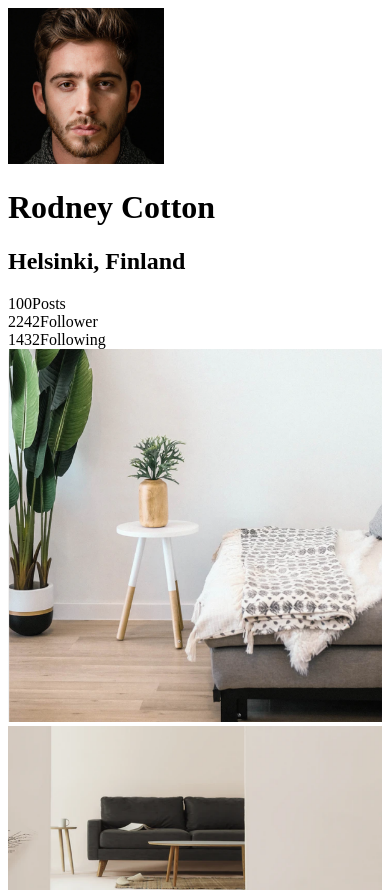
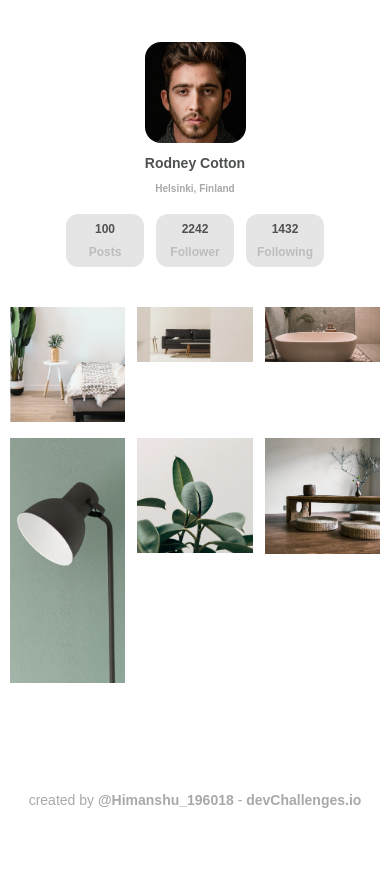
Before and after one commit to Himanshu-196018/my_gallery_challenge, a plain HTML site: page index.html in a window 390 px wide. Shown: the top 890 px of the page. After the commit the page ends 844 px from the top, so only its background shows below. Drawn offline with Linux system fonts and the light colour scheme.

Commit message:
added readme and styled for phones

```diff
--- a/index.html
+++ b/index.html
@@ -9,7 +9,7 @@
       type="image/x-icon"
     />
     <link rel="stylesheet" href="style.css" />
-    <title>My Gallary</title>
+    <title>My Gallery</title>
   </head>
   <body>
     <header>
@@ -30,7 +30,7 @@
         </div>
       </div>
     </header>
-    <div class="gallary">
+    <div class="gallery">
       <div class="image">
         <a href="images/photo1.png"
           ><img src="images/photo1.png" alt="" width="100%"
--- a/style.css
+++ b/style.css
@@ -1,7 +1,86 @@
+@import ("https://fonts.googleapis.com/css2?family=Montserrat&display=swap");
 * {
   box-sizing: border-box;
-  marginn: 0;
+  margin: 0;
   padding: 0;
+}
+body {
+  width: 100%;
+  display: flex;
+  flex-direction: column;
+  flex-wrap: wrap;
+  justify-content: center;
+  font-family: Montserrat, sans-serif;
+}
+
+/* styling header of the page */
+header {
+  margin-top: 30px;
+  display: inline-block;
+  align-self: center;
+  font-weight: 600;
+}
+
+/* user information */
+.my-info {
+  display: grid;
+}
+.my-info > img,
+.name,
+.address {
+  display: inline-block;
+  justify-self: center;
+  margin-top: 12px;
+}
+.my-info > img {
+  width: 101px;
+  height: 101px;
+  border-radius: 16px;
+}
+.name {
+  font-size: 14px;
+  color: rgb(78, 81, 80);
+}
+.address {
+  font-size: 10px;
+  color: #a9a9a9;
+}
+
+/* user social inforamtion */
+.social-info {
+  display: flex;
+  column-gap: 12px;
+  margin-top: 20px;
+}
+.box {
+  width: 78px;
+  height: 53px;
+  border-radius: 12px;
+  background-color: rgb(229, 229, 229);
+  display: flex;
+  flex-direction: column;
+  flex-wrap: wrap;
+  justify-content: space-evenly;
+  align-content: center;
+}
+.num {
+  font-size: 12px;
+  text-align: center;
+  color: rgb(78, 81, 80);
+}
+.title {
+  font-size: 12px;
+  color: #bdbdbd;
+}
+
+/* styling gallery */
+.gallery {
+  margin: 40px auto 0;
+  width: 95%;
+  display: grid;
+  gap: 12px;
+  justify-content: center;
+  grid-template-areas: "img img img";
 }
 
 /* styling footer */
@@ -10,7 +89,7 @@
   margin-bottom: 10px;
   padding: 5px 0;
   width: 100%;
-  font-family: Montserrat;
+  font-family: Montserrat, sans-serif;
   font-size: 14px;
   font-weight: 500;
   text-align: center;
```
Also changed, not shown: 1 other file.
